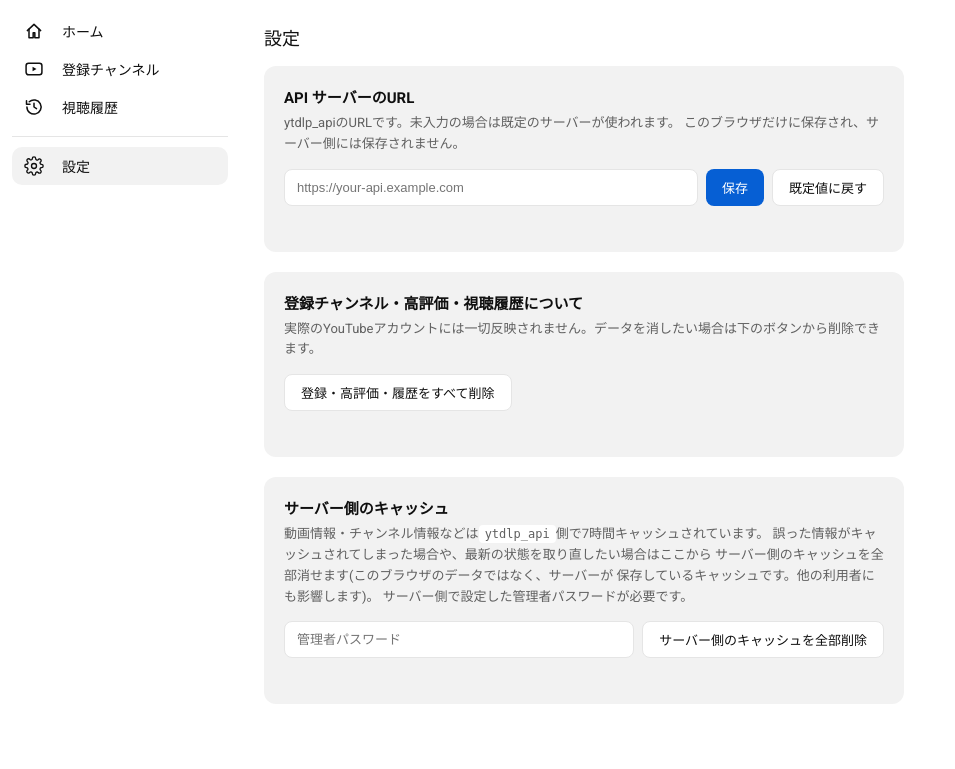
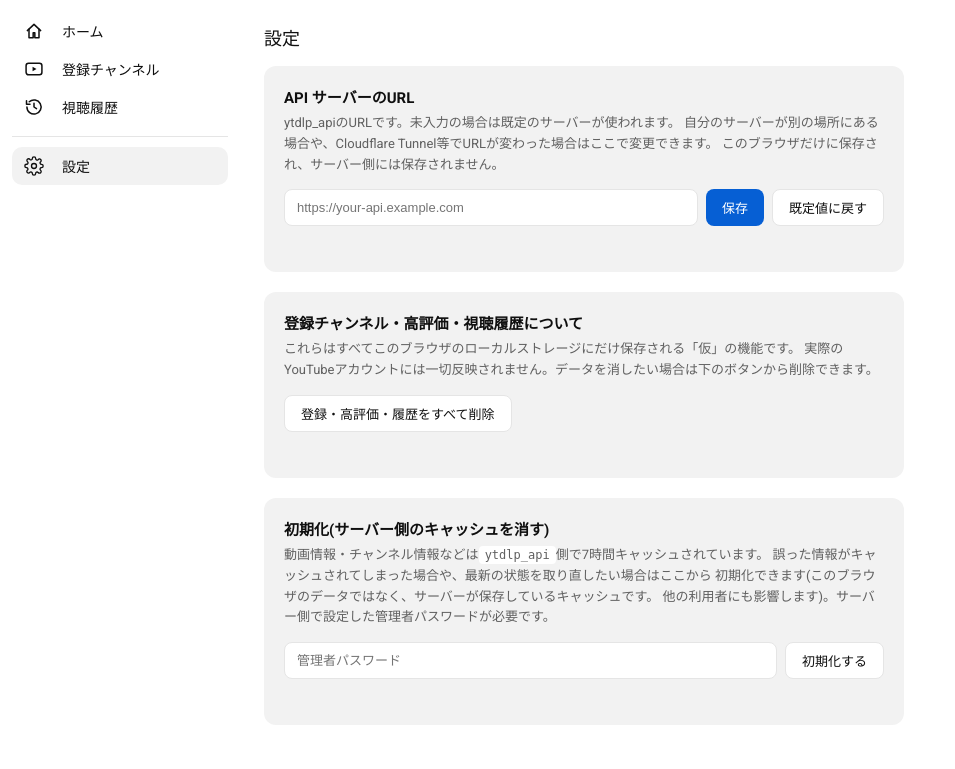
Before and after one commit to fipdusjock/yuzutube-, a Flask app: page /settings in a window 1280 px wide. Shown: the part 56-825 px from the top of the page, without its empty margins (0-955 px from the left). Before the commit the page ends 760 px from the top, so only its background shows below. Run offline with Flask 3, Linux system fonts and the light colour scheme.

Commit message:
Add files via upload

```diff
--- a/templates/results.html
+++ b/templates/results.html
@@ -4,7 +4,6 @@
 {% block body_data %}data-query="{{ query }}"{% endblock %}
 {% block content %}
 <h1 class="section-title">「{{ query }}」の検索結果</h1>
-<div class="search-filters" id="searchFilters"></div>
 <div class="grid" id="resultsGrid">
   {% for _ in range(12) %}
   <div class="card sk-card">
--- a/templates/settings.html
+++ b/templates/settings.html
@@ -8,6 +8,7 @@
   <div class="settings-label">API サーバーのURL</div>
   <div class="settings-desc">
     ytdlp_apiのURLです。未入力の場合は既定のサーバーが使われます。
+    自分のサーバーが別の場所にある場合や、Cloudflare Tunnel等でURLが変わった場合はここで変更できます。
     このブラウザだけに保存され、サーバー側には保存されません。
   </div>
   <div class="settings-row">
@@ -21,6 +22,7 @@
 <div class="settings-box">
   <div class="settings-label">登録チャンネル・高評価・視聴履歴について</div>
   <div class="settings-desc">
+    これらはすべてこのブラウザのローカルストレージにだけ保存される「仮」の機能です。
     実際のYouTubeアカウントには一切反映されません。データを消したい場合は下のボタンから削除できます。
   </div>
   <div class="settings-row">
@@ -30,17 +32,16 @@
 </div>
 
 <div class="settings-box">
-  <div class="settings-label">サーバー側のキャッシュ</div>
+  <div class="settings-label">初期化(サーバー側のキャッシュを消す)</div>
   <div class="settings-desc">
     動画情報・チャンネル情報などは<code>ytdlp_api</code>側で7時間キャッシュされています。
     誤った情報がキャッシュされてしまった場合や、最新の状態を取り直したい場合はここから
-    サーバー側のキャッシュを全部消せます(このブラウザのデータではなく、サーバーが
-    保存しているキャッシュです。他の利用者にも影響します)。
-    サーバー側で設定した管理者パスワードが必要です。
+    初期化できます(このブラウザのデータではなく、サーバーが保存しているキャッシュです。
+    他の利用者にも影響します)。サーバー側で設定した管理者パスワードが必要です。
   </div>
   <div class="settings-row">
     <input type="password" id="serverCachePassword" placeholder="管理者パスワード">
-    <button id="clearServerCache" class="secondary">サーバー側のキャッシュを全部削除</button>
+    <button id="clearServerCache" class="secondary">初期化する</button>
   </div>
   <div class="settings-status" id="serverCacheStatus"></div>
 </div>
```
